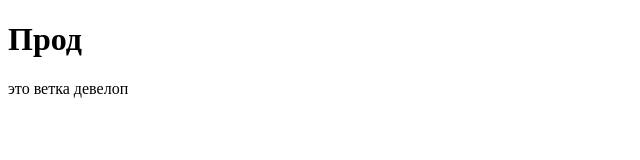
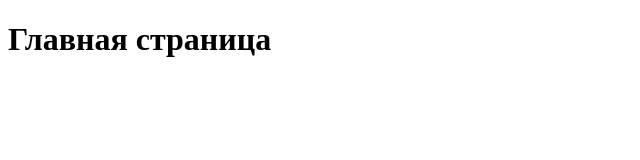
Before and after one commit to Artist109/tets-git-2, a plain HTML site: page index.html in a window 1280 px wide. Shown: the whole page, without its empty margins (0-640 px from the left). Drawn offline with Linux system fonts and the light colour scheme.

Commit message:
created main title

```diff
--- a/index.html
+++ b/index.html
@@ -7,8 +7,9 @@
     <title>Document</title>
 </head>
 <body>
-    <h1>Прод</h1>
-    <p>это ветка девелоп</p>
+    <main>
+        <h1>Главная страница</h1>
+    </main>
     <script src="./index.js"></script>
 </body>
 </html>
```
